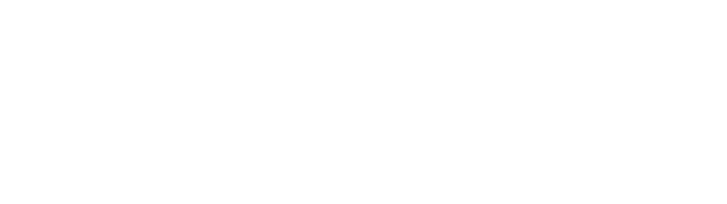
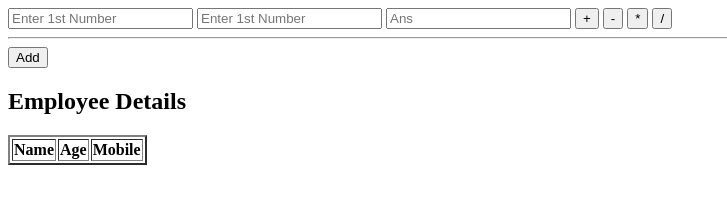
Before and after one commit to rudresh04thakur/7_30_GBT_MEAN, a plain HTML site: page third.html in a window 1280 px wide. Shown: the whole page, without its empty margins (0-727 px from the left). Drawn offline with Linux system fonts and the light colour scheme.

Commit message:
Second Commit

```diff
--- a/third.html
+++ b/third.html
@@ -1,5 +1,6 @@
 <!DOCTYPE html>
 <html lang="en">
+
 <head>
     <meta charset="UTF-8">
     <meta name="viewport" content="width=device-width, initial-scale=1.0">
@@ -16,13 +17,13 @@
                     code;
                 }
             (3) -----> Arrow function / Lambda function even, it is alternative for anonymus function
-                ([param])=>{
+                variable/event = ([param])=>{
                     code;
                 }
 
                 or
 
-                ([param])=>code
+                variable/event = ([param])=>code
 
             (4) -----> Invoke function
                 (function([param]){
@@ -35,12 +36,112 @@
                     code
                 })([arag]);
 
-
         */
 
+        // function mathOperation(a, b, c) {
+        //     if (c == 1)
+        //         return a + b;
+        //     else if (c == 2)
+        //         return a - b
+        //     else if (c == 3)
+        //         return a * b
+        //     else if (c == 4)
+        //         return a / b
+        // }
+
+        //window.onload = alert(mathOperation(2,3,4));
+        // math = (a, b, c) =>{
+        //     if (c == 1)
+        //         return a + b;
+        //     else if (c == 2)
+        //         return a - b
+        //     else if (c == 3)
+        //         return a * b
+        //     else if (c == 4)
+        //         return a / b
+        // }
+        // window.onload = alert(math(2,3,4));
+
+        // function math(c){
+        //     //alert(c);
+        //     var a = document.getElementById("1st").value;
+        //     var b = document.getElementById("2nd").value;
+        //     document.getElementById("ans").value = eval(parseInt(a) +c+ parseInt(b));
+        // }
+
+        // math = function(c) {
+        //     //alert(c);
+        //     var a = document.getElementById("1st").value;
+        //     var b = document.getElementById("2nd").value;
+        //     document.getElementById("ans").value = eval(parseInt(a) +c+ parseInt(b));
+        // }
+
+        math = (c) => {
+            //alert(c);
+            var a = document.getElementById("1st").value;
+            var b = document.getElementById("2nd").value;
+            document.getElementById("ans").value = eval(parseInt(a) + c + parseInt(b));
+        }
+
+        //math(); simple call the function
+        //(function(){}()); invoke call the function
+        //function math(a,b,function(){})
+
+        function addRow(cb) {
+            if (cb()) {
+                var tr = document.createElement("tr");
+                var td_1 = document.createElement("td");
+                var td_2 = document.createElement("td");
+                var td_3 = document.createElement("td");
+                var td_4 = document.createElement("td");
+                var input_1 = document.createElement("input");
+                input_1.setAttribute("placeholder","Enter Name");
+                var input_2 = document.createElement("input");
+                input_2.setAttribute("placeholder","Enter Age");
+                var input_3 = document.createElement("input");
+                input_3.setAttribute("placeholder","Enter Mobile");
+                var input_4 = document.createElement("input");
+                input_4.setAttribute("type","button");
+                input_4.value = "Remove";
+                input_4.onclick = function(){
+                    this.parentNode.parentNode.parentNode.removeChild(this.parentNode.parentNode);
+                }
+                td_1.appendChild(input_1);
+                td_2.appendChild(input_2);
+                td_3.appendChild(input_3);
+                td_4.appendChild(input_4);
+                tr.appendChild(td_1);
+                tr.appendChild(td_2);
+                tr.appendChild(td_3);
+                tr.appendChild(td_4);
+                document.getElementById("main").appendChild(tr);
+            }
+        }
     </script>
 </head>
+
 <body>
+    <input id="1st" placeholder="Enter 1st Number" />
+    <input id="2nd" placeholder="Enter 1st Number" />
+    <input id="ans" placeholder="Ans" />
+    <button onclick="math(this.innerHTML)">+</button>
+    <button onclick="math(this.innerHTML)">-</button>
+    <button onclick="math(this.innerHTML)">*</button>
+    <button onclick="math(this.innerHTML)">/</button>
 
+    <hr>
+    <button onclick="addRow(function(){return confirm('r u sure to add')})">Add</button>
+    <h2>Employee Details</h2>
+    <table border="2">
+        <thead>
+            <th>Name</th>
+            <th>Age</th>
+            <th>Mobile</th>
+        </thead>
+        <tbody id="main">
+
+        </tbody>
+    </table>
 </body>
+
 </html>
```
